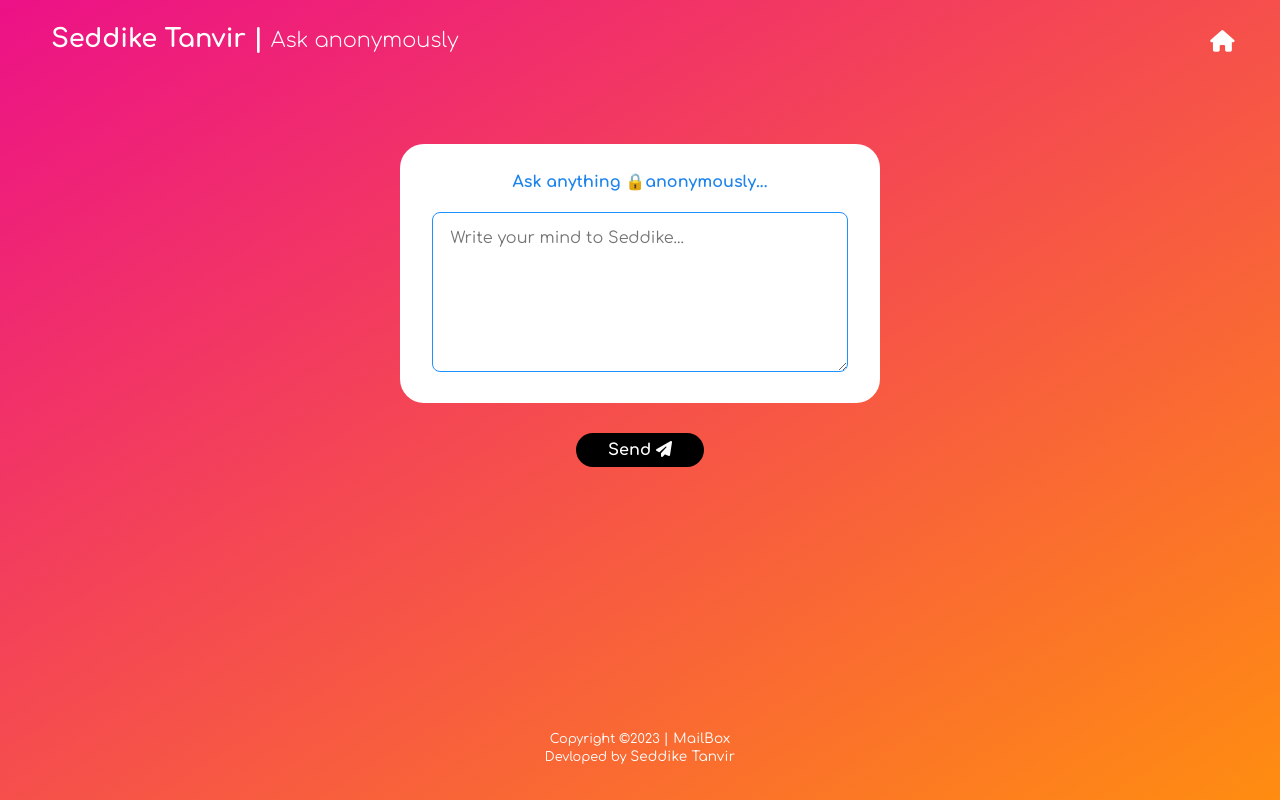
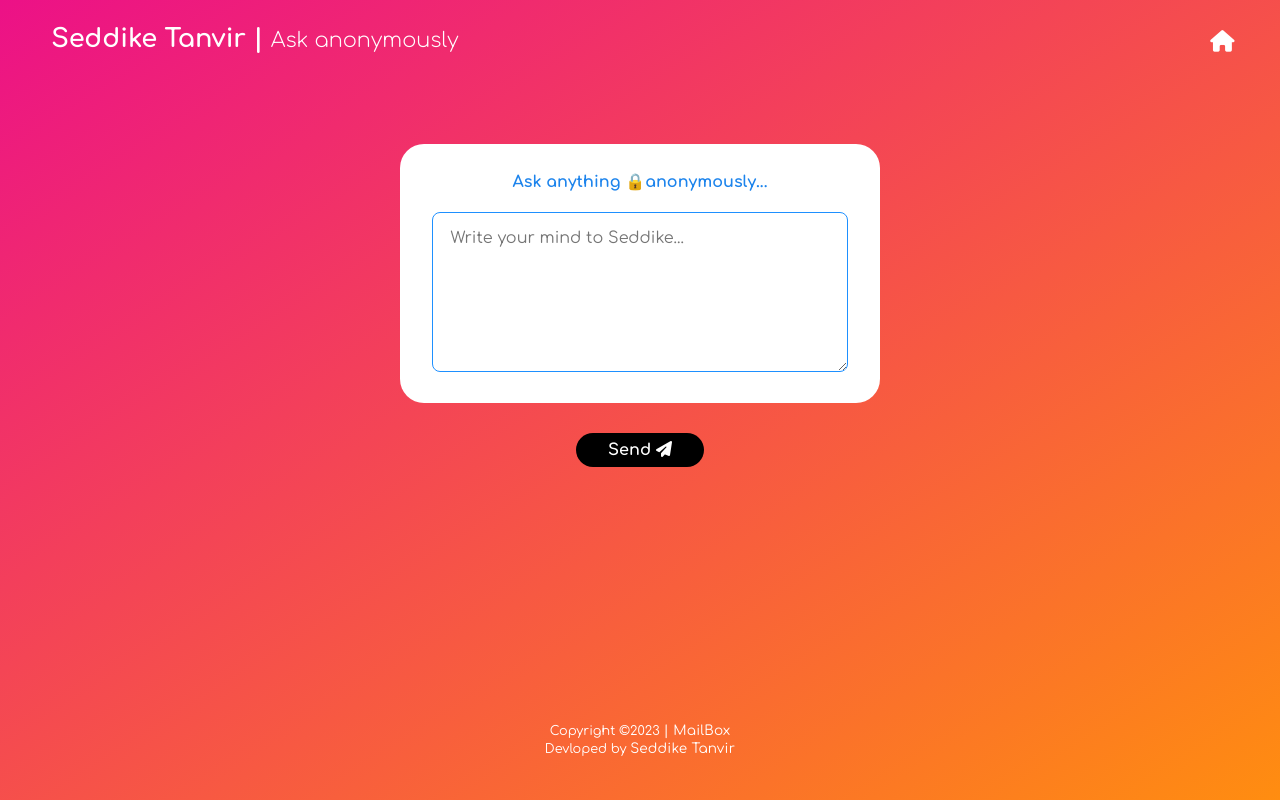
Before and after one commit to seddike-tanvir/seddiketanvir.com, a plain HTML site: page mini/anonymouslyask.html in a window 1280 px wide. Drawn offline with nearby package versions, Linux system fonts and the light colour scheme.

Commit message:
first commit

```diff
--- a/mini/assets/css/anonymouslyask.css
+++ b/mini/assets/css/anonymouslyask.css
@@ -6,8 +6,9 @@
   user-select: none;
 }
 html{
-
-  background: #EC1187 linear-gradient(to bottom right, #EC1187 0%, #FF8D10 100%)
+  background: #EC1187 linear-gradient(to bottom right, #EC1187 0%, #FF8D10 100%);
+  background-repeat:no-repeat;
+  min-height: 100vh;
 }
 /* body {
   height: 100%;
@@ -15,16 +16,15 @@ html{
 } */
 .container{
   width: 100% ;
-  height: 100vh ;
+  /* height: 100vh ; */
   min-height: 30rem ;
   display: flex ;
   flex-direction: column ;
   align-items: center ;
+  position: relative;
 }
 .site_logo{
-  /* padding: 1rem; */
   text-align: left;
-  /* padding-left: ; */
   width: 80%;
   font-size: 1.6rem;
   font-weight: 700;
@@ -74,19 +74,9 @@ html{
   flex-direction: column ;
   padding: 1.95rem 2rem ;
   margin-top: 18vh;
+  /* margin-bottom: 2rem; */
   position: relative;
 }
-/* .p1{
-   font-family: 'Nunito', sans-serif;
-   font-size: 1.8rem ;
-   font-weight: bold ;
-   margin-top:0rem ;
-   display: inline;
-   color: rgb(29, 132, 236) ;
- }
- .p1 span{
-  font-size: 1.5rem ;
-} */
 .p_1{
   font-size:1rem ;
   font-weight: bold ;
@@ -102,12 +92,13 @@ html{
 
 }
  textarea{
-  padding:.4rem.7rem ;
+  padding:1rem 1.1rem ;
   margin-top:.5rem ;
   font-weight: normal;
   font-size: 1rem ;
   font-family: 'Comfortaa', cursive;
   max-width: 32.7rem ;
+  min-height: 10rem ;
   border: 1px solid dodgerblue ;
   border-radius:.5rem ;
   resize: vertical ;
@@ -132,20 +123,16 @@ html{
   background-color: rgb(255, 255, 255) ;
   color: rgb(0, 0, 0);
 }
-textarea{
-  min-height: 10rem ;
-  padding:1rem 1.1rem ;
-
-}
 .credit{
    width: 90vw;
    max-width: 35rem;
    height: 3rem;
-   position: fixed;
-   bottom: 1.5rem;
-   margin-top: 2rem;
+   margin-bottom: 2rem;
+   margin-top: 3rem;
    text-align: center;
    text-decoration: none ;
+   position: fixed;
+   bottom: 0vh;
 }
 .p2,.p3{
   font-family: 'Comfortaa', cursive;
--- a/mini/assets/js/anonymouslyask.js
+++ b/mini/assets/js/anonymouslyask.js
@@ -12,7 +12,7 @@ function sendEmail() {
       Subject: "Anonymously Asked :) ",
       Body:
              "Hi! You have received an anonymous messege from Mailbox | Anonymous - "
-             +"<br> <br><br> <b>Message to you:</b> <br>" + document.getElementById("msg").value +"<br><br><br><br><br><br>"
+             +"<br> <b>Message to you:</b> <br>" + document.getElementById("msg").value +"<br><br><br><br><br><br>"
     })
     .then(
       // message => alert("Your messege sent successfully ! Thanks for your question.")
```
Also changed, not shown: mini/anonymouslyask.html (+4 -1 lines).
